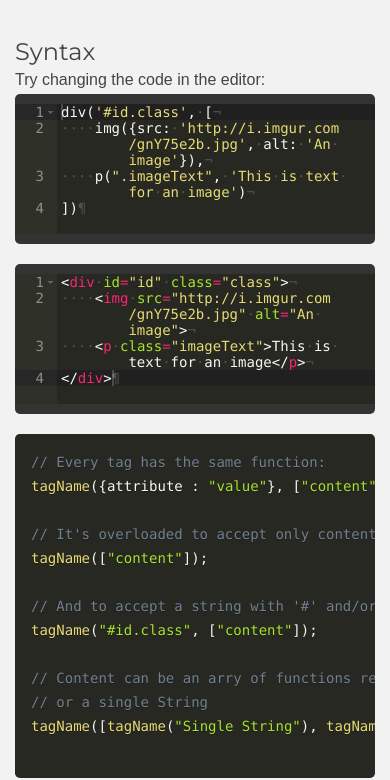
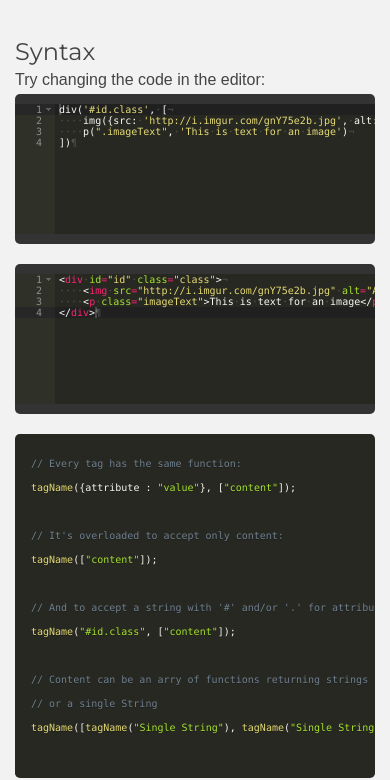
Before and after one commit to domsel/domsel.github.io, a plain HTML site: page index.html in a window 390 px wide. Shown: the part 78-858 px from the top of the page. Drawn offline with Linux system fonts and the light colour scheme.

Commit message:
Smaller font on mobile, no word-wrap

```diff
--- a/css/main.css
+++ b/css/main.css
@@ -40,6 +40,12 @@ code {
     font-size: 14px;
 }
 
+@media (max-width: 480px) {
+    #editor, #console, code {
+        font-size: 10px;
+    }
+}
+
 ::-webkit-scrollbar {
     width: 10px;
     height: 10px;
--- a/js/example.js
+++ b/js/example.js
@@ -5,7 +5,6 @@
     editor.getSession().setMode("ace/mode/javascript");
     editor.setShowPrintMargin(false);
     editor.setOptions({maxLines: 15});
-    editor.getSession().setUseWrapMode(true);
     editor.setShowInvisibles(true);
 
     var editorConsole = ace.edit("console");
@@ -13,7 +12,6 @@
     editorConsole.getSession().setMode("ace/mode/html");
     editorConsole.setShowPrintMargin(false);
     editorConsole.setOptions({maxLines: 15});
-    editorConsole.getSession().setUseWrapMode(true);
     editorConsole.setShowInvisibles(true);
     editorConsole.setReadOnly(true);
 
```
